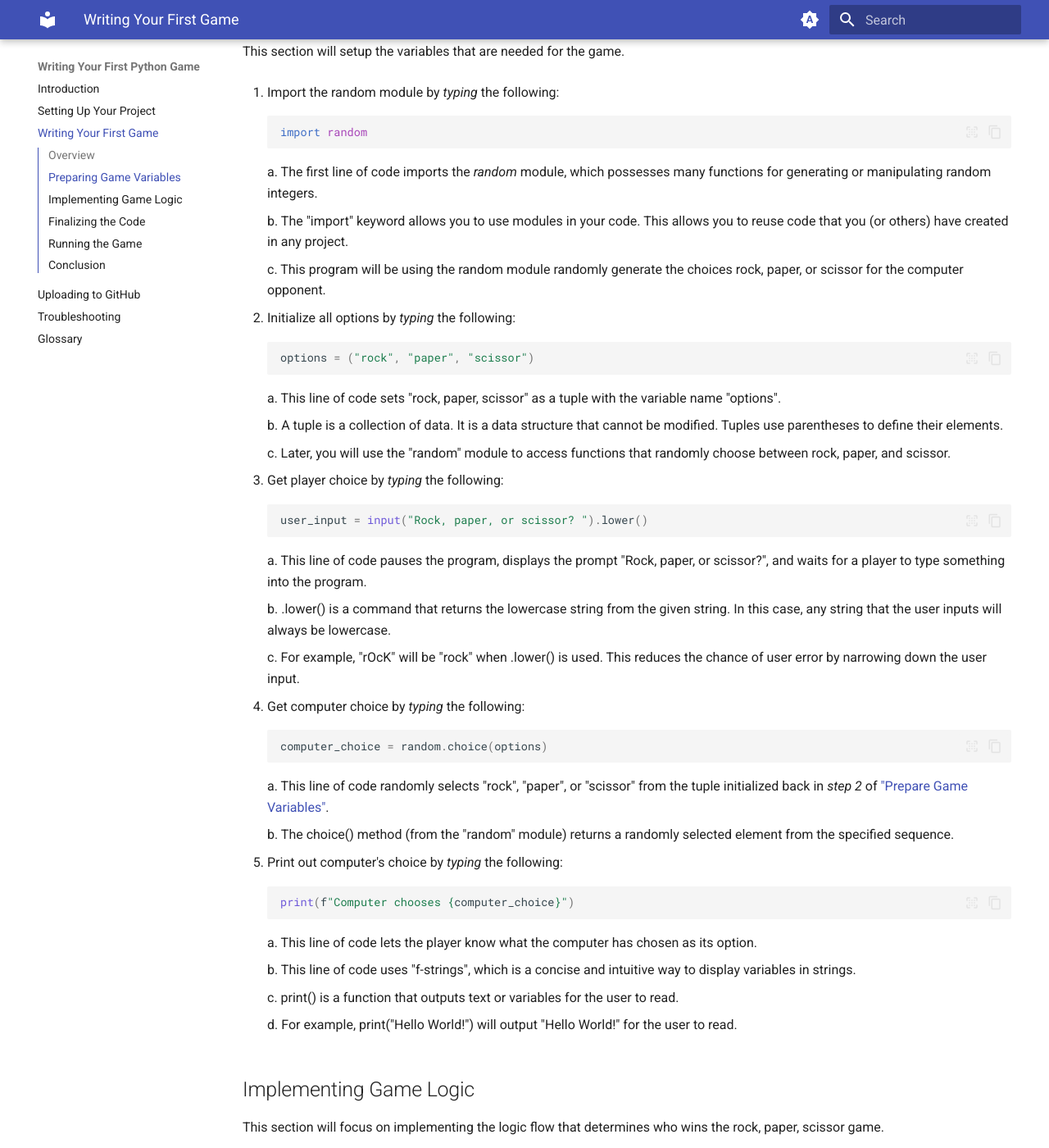
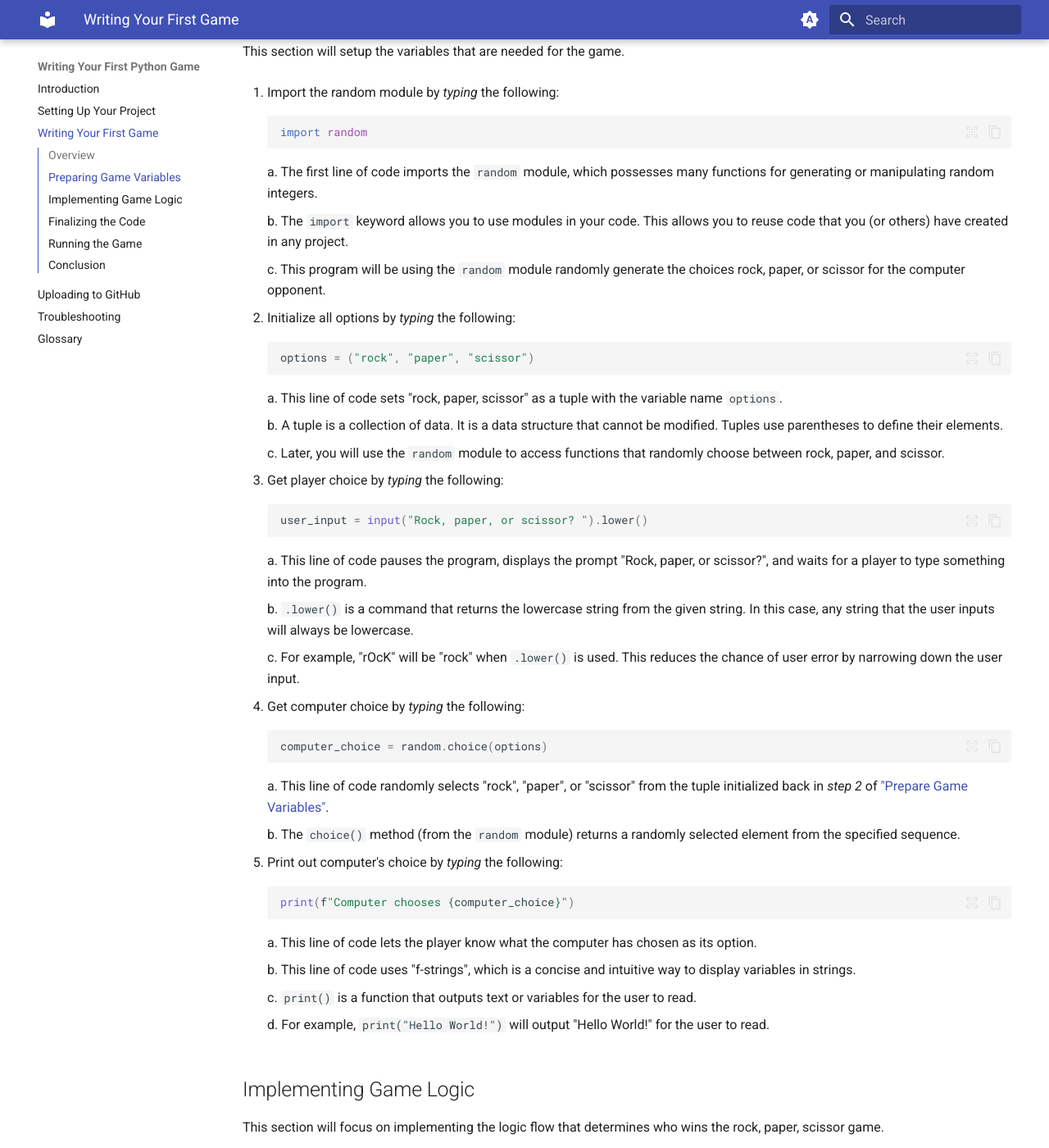
Before and after one commit to Beijzum/beijzum.github.io, an MkDocs documentation site: the page built from docs/Writing Your First Game.md, in a window 1280 px wide and 1400 px high, scrolled down 571 px. Shown: the whole window at 82% size. Built offline with MkDocs 1.6.1 and Material for MkDocs 9.7.7, drawn with Linux system fonts in a browser that asks for light colours; emoji names are drawn with the system emoji font; comment, search, counter and statistics services are not loaded; some of the changed text lies outside the part shown.

Commit message:
ADD typographical changes

````diff
--- a/docs/Writing Your First Game.md
+++ b/docs/Writing Your First Game.md
@@ -24,11 +24,11 @@ This section will setup the variables that are needed for the game.
     import random
     ```
 
-    a. The first line of code imports the _random_ module, which possesses many functions for generating or manipulating random integers.
+    a. The first line of code imports the `random` module, which possesses many functions for generating or manipulating random integers.
 
-    b. The "import" keyword allows you to use modules in your code. This allows you to reuse code that you (or others) have created in any project.
+    b. The `import` keyword allows you to use modules in your code. This allows you to reuse code that you (or others) have created in any project.
 
-    c. This program will be using the random module randomly generate the choices rock, paper, or scissor for the computer opponent.
+    c. This program will be using the `random` module randomly generate the choices rock, paper, or scissor for the computer opponent.
 
 2.  Initialize all options by _typing_ the following:
 
@@ -36,11 +36,11 @@ This section will setup the variables that are needed for the game.
     options = ("rock", "paper", "scissor")
     ```
 
-    a. This line of code sets "rock, paper, scissor" as a tuple with the variable name "options".
+    a. This line of code sets "rock, paper, scissor" as a tuple with the variable name `options`.
 
     b. A tuple is a collection of data. It is a data structure that cannot be modified. Tuples use parentheses to define their elements.
 
-    c. Later, you will use the "random" module to access functions that randomly choose between rock, paper, and scissor.
+    c. Later, you will use the `random` module to access functions that randomly choose between rock, paper, and scissor.
 
 3.  Get player choice by _typing_ the following:
 
@@ -50,9 +50,9 @@ This section will setup the variables that are needed for the game.
 
     a. This line of code pauses the program, displays the prompt "Rock, paper, or scissor?", and waits for a player to type something into the program.
 
-    b. .lower() is a command that returns the lowercase string from the given string. In this case, any string that the user inputs will always be lowercase.
+    b. `.lower()` is a command that returns the lowercase string from the given string. In this case, any string that the user inputs will always be lowercase.
 
-    c. For example, "rOcK" will be "rock" when .lower() is used. This reduces the chance of user error by narrowing down the user input.
+    c. For example, "rOcK" will be "rock" when `.lower()` is used. This reduces the chance of user error by narrowing down the user input.
 
 4.  Get computer choice by _typing_ the following:
 
@@ -62,7 +62,7 @@ This section will setup the variables that are needed for the game.
 
     a. This line of code randomly selects "rock", "paper", or "scissor" from the tuple initialized back in _step 2_ of ["Prepare Game Variables"](./Writing%20Your%20First%20Game.md/#preparing-game-variables).
 
-    b. The choice() method (from the "random" module) returns a randomly selected element from the specified sequence.
+    b. The `choice()` method (from the `random` module) returns a randomly selected element from the specified sequence.
 
 5.  Print out computer's choice by _typing_ the following:
 
@@ -74,9 +74,9 @@ This section will setup the variables that are needed for the game.
 
     b. This line of code uses "f-strings", which is a concise and intuitive way to display variables in strings.
 
-    c. print() is a function that outputs text or variables for the user to read.
+    c. `print()` is a function that outputs text or variables for the user to read.
 
-    d. For example, print("Hello World!") will output "Hello World!" for the user to read.
+    d. For example, `print("Hello World!")` will output "Hello World!" for the user to read.
 
 ## Implementing Game Logic
 
@@ -91,11 +91,11 @@ This section will focus on implementing the logic flow that determines who wins
 
     a. This line of code checks if the user input is valid choice using the tuple initialized in _step 2_ of the [previous section](./Writing%20Your%20First%20Game.md/#preparing-game-variables).
 
-    b. The "if" keyword is a conditional statement used to execute a block of code only when a specific condition is met.
+    b. The `if` keyword is a conditional statement used to execute a block of code only when a specific condition is met.
 
-    c. "not" is a conditional statement that executes a block of code only when the given condition evaluates to false.
+    c. `not` is a conditional statement that executes a block of code only when the given condition evaluates to false.
 
-    d. "in" is an operator that checks whether a value exists in the given sequence.
+    d. `in` is an operator that checks whether a value exists in the given sequence.
 
     e. If neither "rock", "paper", nor "scissor" is typed in, then the program will print an error message.
 
@@ -133,9 +133,9 @@ This section will focus on implementing the logic flow that determines who wins
 
     a. This line of code compares the player's "rock" choice to the computer's "scissor" choice, which will result in the player winning.
 
-    b. [0] is the first element of the "options" tuple, so options[0] is "rock".
+    b. [0] is the first element of the `options` tuple, so `options[0]` is "rock".
 
-    c. [2] is the third element of the "options" tuple, so options[2] is "scissor".
+    c. [2] is the third element of the `options` tuple, so `options[2]` is "scissor".
 
     !!! notes
 
@@ -150,9 +150,9 @@ This section will focus on implementing the logic flow that determines who wins
 
     a. This line of code compares the player's "paper" choice to the computer's "rock" choice, which will result in the player winning.
 
-    b. [1] is the second element of the "options" tuple, so options[1] is "paper".
+    b. [1] is the second element of the `options` tuple, so `options[1]` is "paper".
 
-    c. [0] is the first element of the "options" tuple, so options[0] is "rock".
+    c. [0] is the first element of the `options` tuple, so `options[0]` is "rock".
 
 10. Handle user choice of scissor by _typing_ the following:
 
@@ -163,9 +163,9 @@ This section will focus on implementing the logic flow that determines who wins
 
     a. This line of code compares the player's "scissor" choice to the computer's "paper" choice, which will result in the player winning.
 
-    b. [2] is the third element of the "options" tuple, so options[2] is "scissor".
+    b. [2] is the third element of the `options` tuple, so `options[2]` is "scissor".
 
-    c. [1] is the second element of the "options" tuple, so options[1] is "paper".
+    c. [1] is the second element of the `options` tuple, so `options[1]` is "paper".
 
 11. Handle lose scenario by _typing_ the following:
 
@@ -255,13 +255,13 @@ This section will focus on running your game using the :octicons-terminal-24: te
 
     !!! failure
 
-        If there is a syntax error, then check which line can be found. For example, the picture below shows that the error is in line 17, and the error itself is around the "else" keyword. The error can be caused by a lack of indentation, which can lead to statements belonging to the wrong block of code.
+        If there is a syntax error, then check which line can be found. For example, the picture below shows that the error is in line 17, and the error itself is around the `else` keyword. The error can be caused by a lack of indentation, which can lead to statements belonging to the wrong block of code.
 
         ![syntax error](./assets/codeS15b.png)
 
     !!! failure
 
-        If there is a name error and "random" is not defined, then it is an import error. Add "import random" as the first line of code to fix this issue.
+        If there is a name error and `random` is not defined, then it is an import error. Add `import random` as the first line of code to fix this issue.
 
         ![import error](./assets/codeS15c.png)
 
````
Also changed, not shown: other parts of docs/Writing Your First Game.md (+3 -3 lines), docs/Setting Up Your Project.md (+8 -8 lines), docs/Uploading to GitHub.md (+12 -12 lines), docs/index.md (+10 -4 lines).
